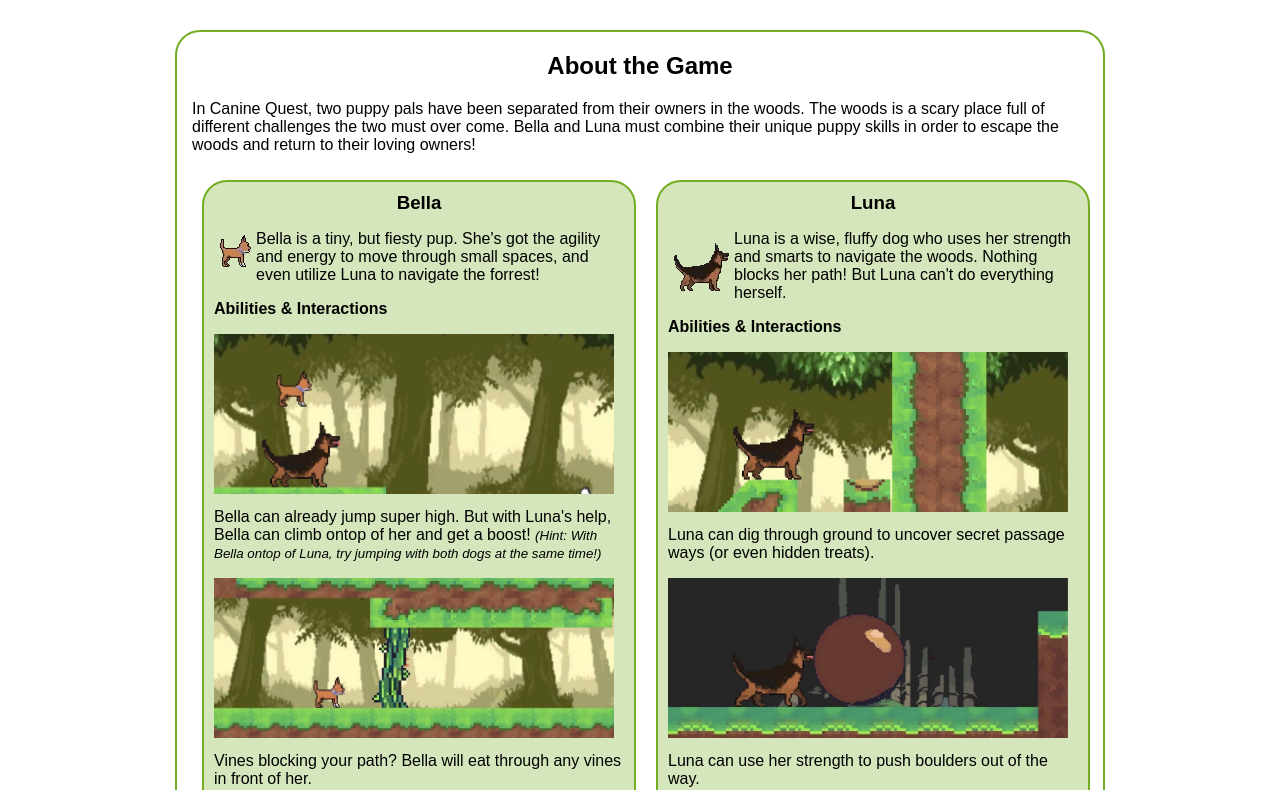
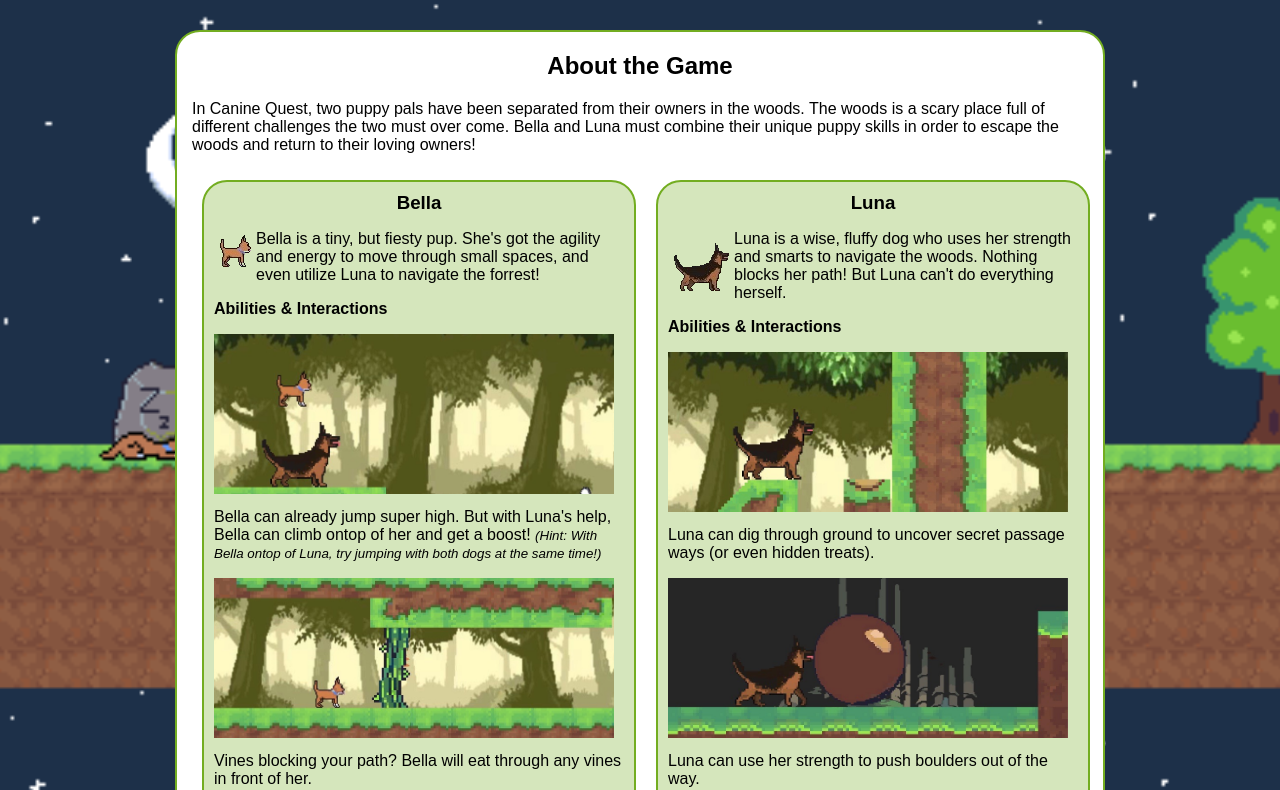
Before and after one commit to mmonteith/CanineQuest-Website, a website: page caninequest.html in a window 1280 px wide. Shown: the part 112-902 px from the top of the page. Drawn offline with Linux system fonts and the light colour scheme; no server answers.

Commit message:
Update caninequest.css

```diff
--- a/caninequest.css
+++ b/caninequest.css
@@ -27,7 +27,7 @@
 
 body {
     background-attachment: fixed;
-    background-image: url("./backgroundlong.png");
+    background-image: url("./images/backgroundlong.png");
     background-position: center;
     background-repeat: no-repeat;
     background-size: cover;
```
